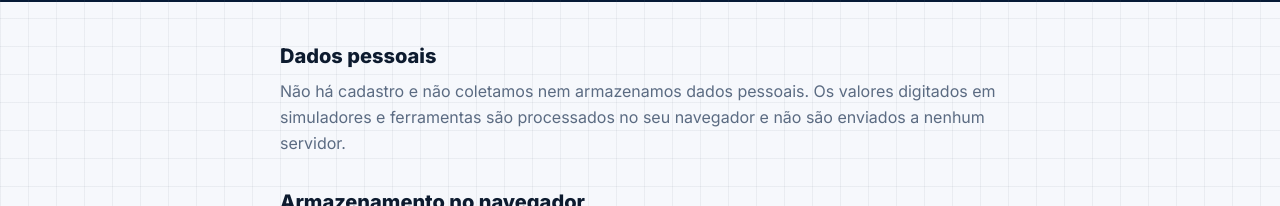
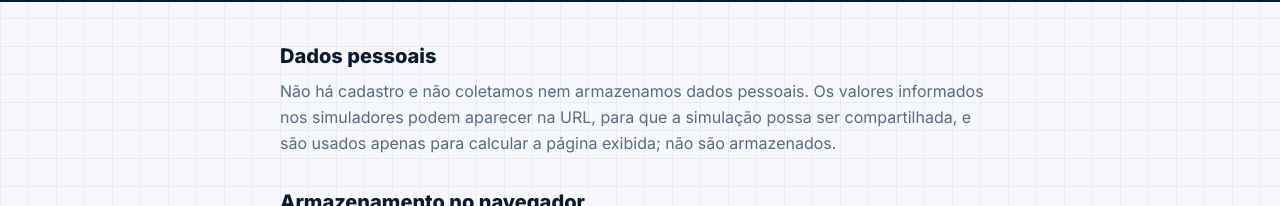
Before and after one commit to fabiorlima3006-ux/prisma, a Next.js app: page /privacidade in a window 1280 px wide. Shown: the part 290-496 px from the top of the page. Built offline with nearby package versions, Linux system fonts and the light colour scheme; no server answers.

Commit message:
fix(pages): proxy redireciona maiúsculas em /acoes etc. e ajusta texto de privacidade
Co-Authored-By: Claude Opus 5.5 <noreply@anthropic.com>

```diff
--- a/src/app/privacidade/page.tsx
+++ b/src/app/privacidade/page.tsx
@@ -13,9 +13,9 @@ export default function PrivacidadePage() {
           heading: 'Dados pessoais',
           body: (
             <p>
-              Não há cadastro e não coletamos nem armazenamos dados pessoais. Os valores digitados
-              em simuladores e ferramentas são processados no seu navegador e não são enviados a
-              nenhum servidor.
+              Não há cadastro e não coletamos nem armazenamos dados pessoais. Os valores informados
+              nos simuladores podem aparecer na URL, para que a simulação possa ser compartilhada, e
+              são usados apenas para calcular a página exibida; não são armazenados.
             </p>
           ),
         },
--- /dev/null
+++ b/src/proxy.ts
@@ -0,0 +1,18 @@
+import { NextResponse } from 'next/server';
+import type { NextRequest } from 'next/server';
+
+/** Páginas de ativo só existem em minúsculas: maiúsculas redirecionam (308) antes da renderização. */
+export function proxy(request: NextRequest) {
+  const { pathname } = request.nextUrl;
+  const lower = pathname.toLowerCase();
+  if (lower !== pathname) {
+    const url = request.nextUrl.clone();
+    url.pathname = lower;
+    return NextResponse.redirect(url, 308);
+  }
+  return NextResponse.next();
+}
+
+export const config = {
+  matcher: ['/acoes/:path*', '/fiis/:path*', '/etfs/:path*', '/cripto/:path*'],
+};
```
Also changed, not shown: 1 other file (tests, documents, lock files or other folders).
